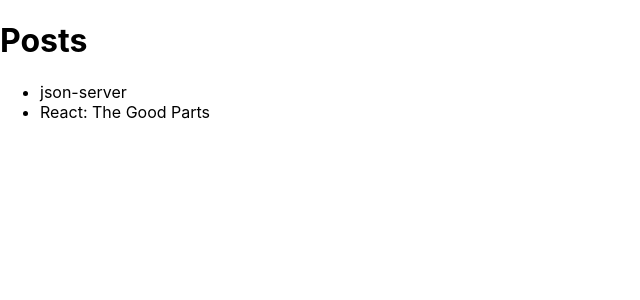
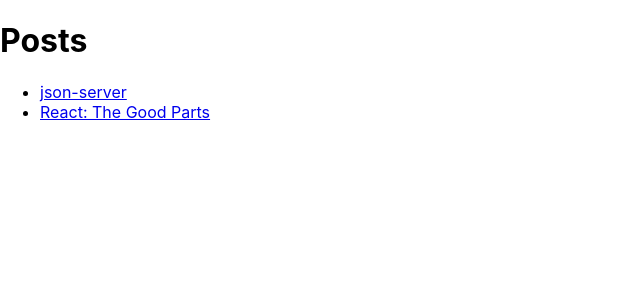
Before and after one commit to vincentowler/waterfall-demo, a React (Create React App) app: page / in a window 1280 px wide. Shown: the top 300 px of the page, without its empty margins (0-640 px from the left). Built offline with nearby package versions, Linux system fonts and the light colour scheme; data requests are answered from the project's data file.

Commit message:
Fix entry

```diff
--- a/src/Posts.tsx
+++ b/src/Posts.tsx
@@ -1,4 +1,5 @@
 import { useQuery } from "@tanstack/react-query";
+import { Link } from "react-router-dom";
 import { getPosts } from "./services/postService";
 
 export default function Posts() {
@@ -13,7 +14,9 @@
       <h1>Posts</h1>
       <ul>
         {posts.data.map((post) => (
-          <li key={post.id}>{post.title}</li>
+          <li key={post.id}>
+            <Link to={"/post/" + post.id}>{post.title}</Link>
+          </li>
         ))}
       </ul>
     </>
--- a/src/index.tsx
+++ b/src/index.tsx
@@ -17,7 +17,7 @@
       <BrowserRouter>
         <Routes>
           <Route path="/" element={<Posts />} />
-          <Route path="/:postId" element={<Post />} />
+          <Route path="/post/:postId" element={<Post />} />
         </Routes>
       </BrowserRouter>
     </QueryClientProvider>
```
